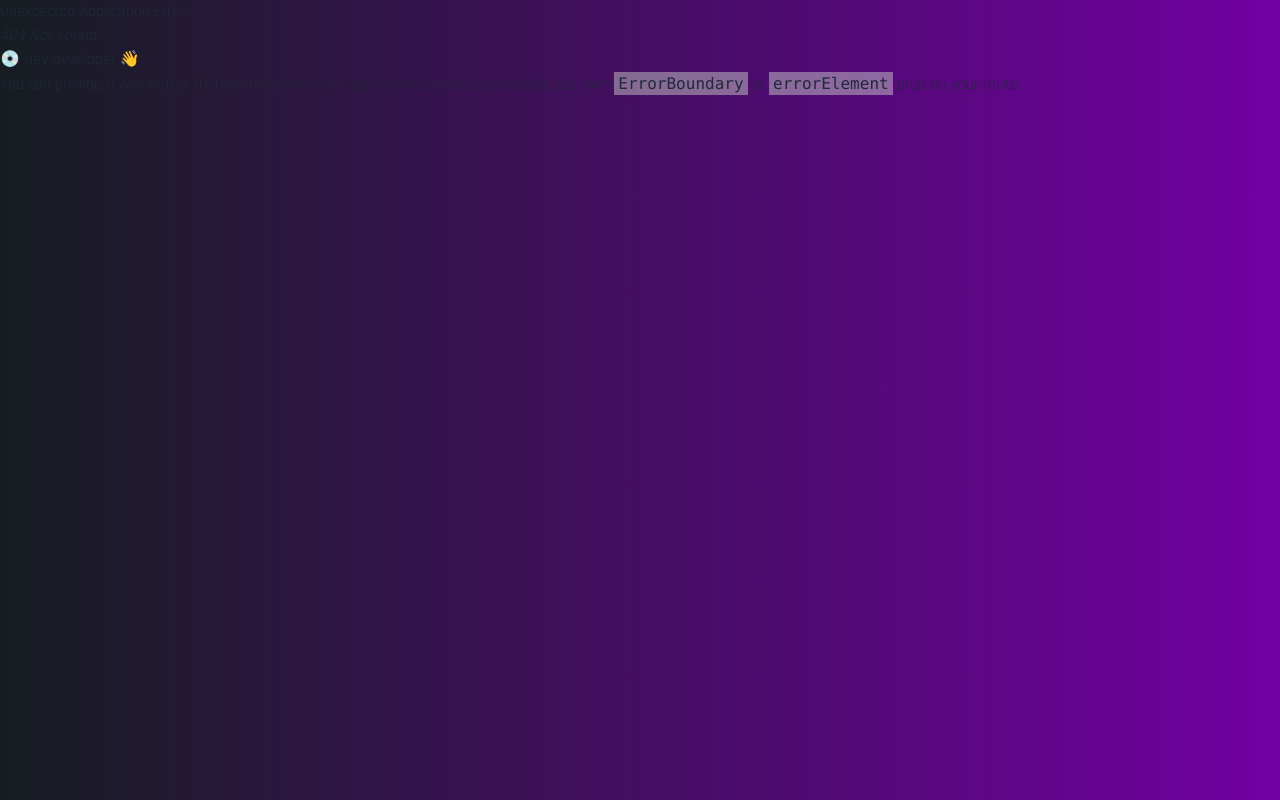
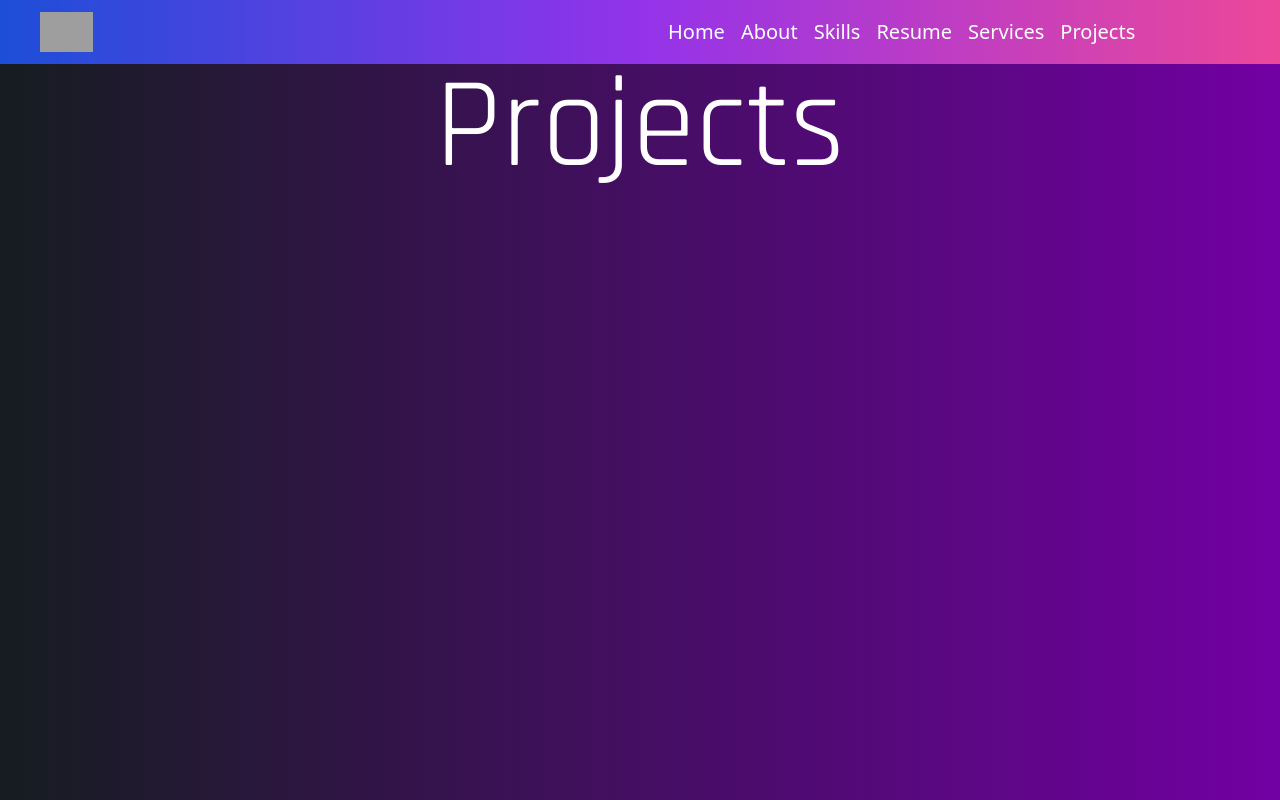
Before and after one commit to ahmisrafil/portfolio, a React (Vite) app: page /Projects in a window 1280 px wide. Before the commit this address had no page. Built offline with nearby package versions, Linux system fonts and the light colour scheme; grey boxes are pictures that could not be loaded.

Commit message:
Projects page added

```diff
--- a/index.html
+++ b/index.html
@@ -4,7 +4,7 @@
     <meta charset="UTF-8" />
     <link rel="icon" type="image/svg+xml" href="/vite.svg" />
     <meta name="viewport" content="width=device-width, initial-scale=1.0" />
-    <title>Md.. Israfil Mia</title>
+    <title>Md. Israfil Mia</title>
   </head>
   <body>
     <div id="root"></div>
--- a/src/pages/Projects/Projects.jsx
+++ b/src/pages/Projects/Projects.jsx
@@ -1,3 +1,11 @@
-<div>
-  <h3>welcome to projects page</h3>
-</div>
+
+const Projects = () => {
+
+return (
+    <div>
+        <h1 className="text-9xl text-center text-white">Projects</h1>
+    </div>
+);
+};
+
+export default Projects;
```
Also changed, not shown: src/Routes.jsx (+5 -5 lines).
